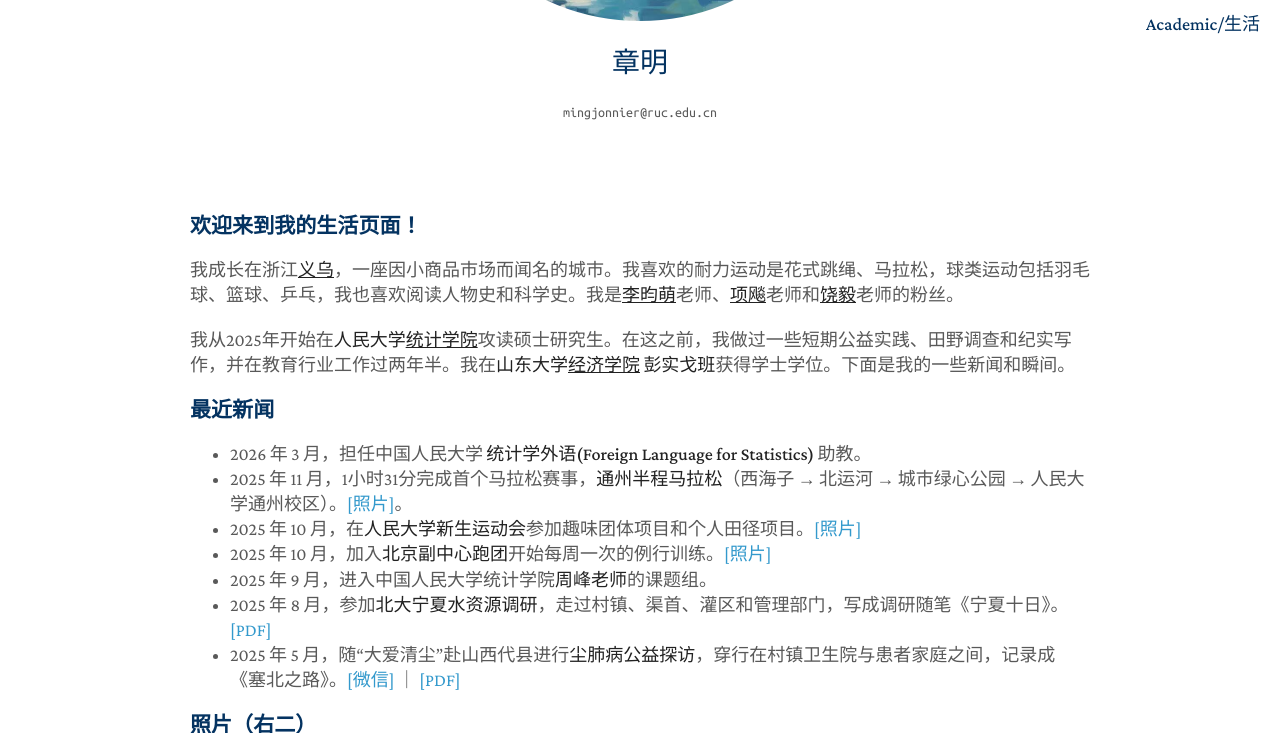
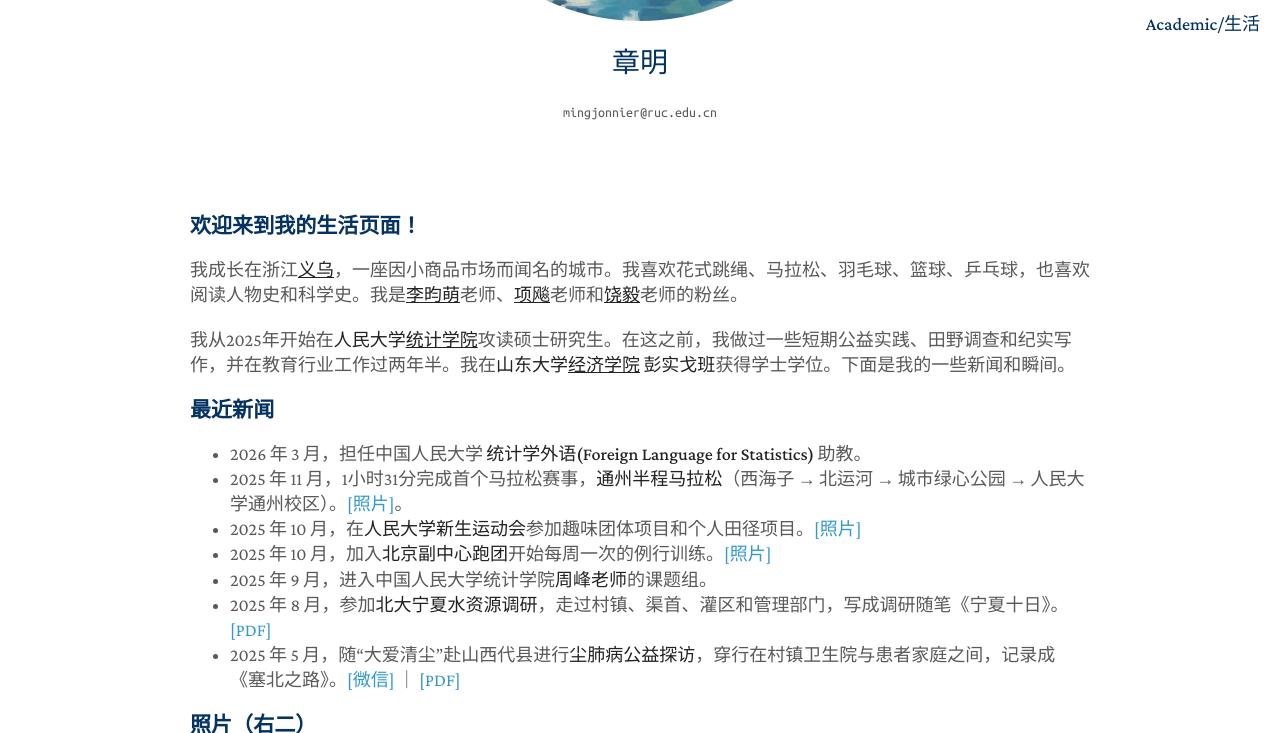
Before and after one commit to zhangming4153/zhangming4153.github.io, a Jekyll site: the page built from cn/index.md, in a window 1280 px wide and 900 px high, scrolled down 474 px, cut to the strip 0-733 px from the top of the window. Built offline with Jekyll 4.4.1, drawn with Linux system fonts in a browser that asks for light colours; a style sheet for code colours, icons or effects is not loaded.

Commit message:
Update index.md

```diff
--- a/cn/index.md
+++ b/cn/index.md
@@ -5,7 +5,7 @@ title: 章明
 ---
 ### 欢迎来到我的生活页面！
 
-我成长在浙江<a href="https://en.wikipedia.org/wiki/Yiwu"><strong><u>义乌</u></strong></a>，一座因小商品市场而闻名的城市。我喜欢的耐力运动是花式跳绳、马拉松，球类运动包括羽毛球、篮球、乒乓，我也喜欢阅读人物史和科学史。我是<a href="http://guoxue.ruc.edu.cn/szdw/gwjys/727166927bea4dd7a5164420aabd1494.htm"><strong><u>李昀萌</u></strong></a>老师、<a href="https://baike.baidu.com/item/项飙/23318243"><strong><u>项飚</u></strong></a>老师和<a href="https://en.wikipedia.org/wiki/Rao_Yi"><strong><u>饶毅</u></strong></a>老师的粉丝。
+我成长在浙江<a href="https://en.wikipedia.org/wiki/Yiwu"><strong><u>义乌</u></strong></a>，一座因小商品市场而闻名的城市。我喜欢花式跳绳、马拉松、羽毛球、篮球、乒乓球，也喜欢阅读人物史和科学史。我是<a href="http://guoxue.ruc.edu.cn/szdw/gwjys/727166927bea4dd7a5164420aabd1494.htm"><strong><u>李昀萌</u></strong></a>老师、<a href="https://baike.baidu.com/item/项飙/23318243"><strong><u>项飚</u></strong></a>老师和<a href="https://en.wikipedia.org/wiki/Rao_Yi"><strong><u>饶毅</u></strong></a>老师的粉丝。
 
 我从2025年开始在**人民大学**<a href="http://stat.ruc.edu.cn"><strong><u>统计学院</u></strong></a>攻读硕士研究生。在这之前，我做过一些短期公益实践、田野调查和纪实写作，并在教育行业工作过两年半。我在**山东大学**<a href="https://www.econ.sdu.edu.cn"><strong><u>经济学院</u></strong></a> **彭实戈班**获得学士学位。下面是我的一些新闻和瞬间。
 
```
